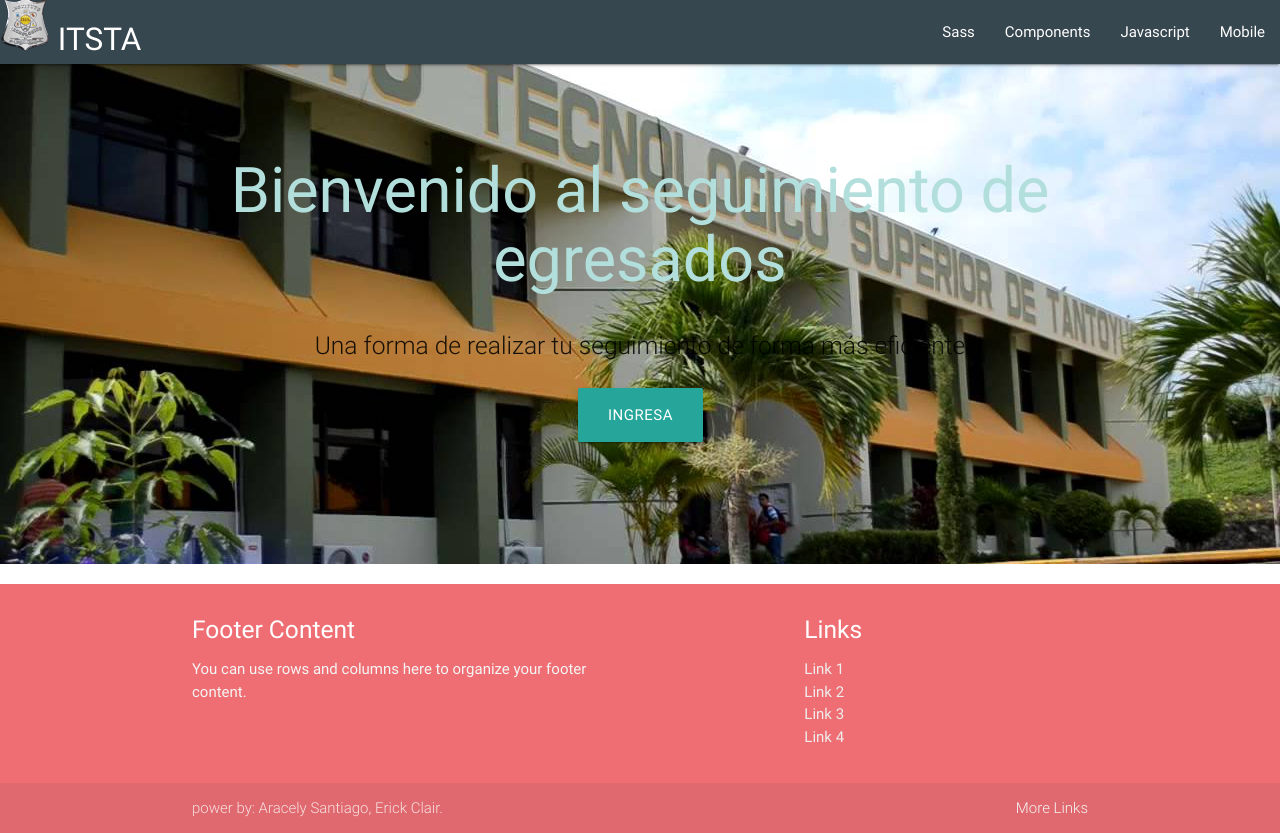
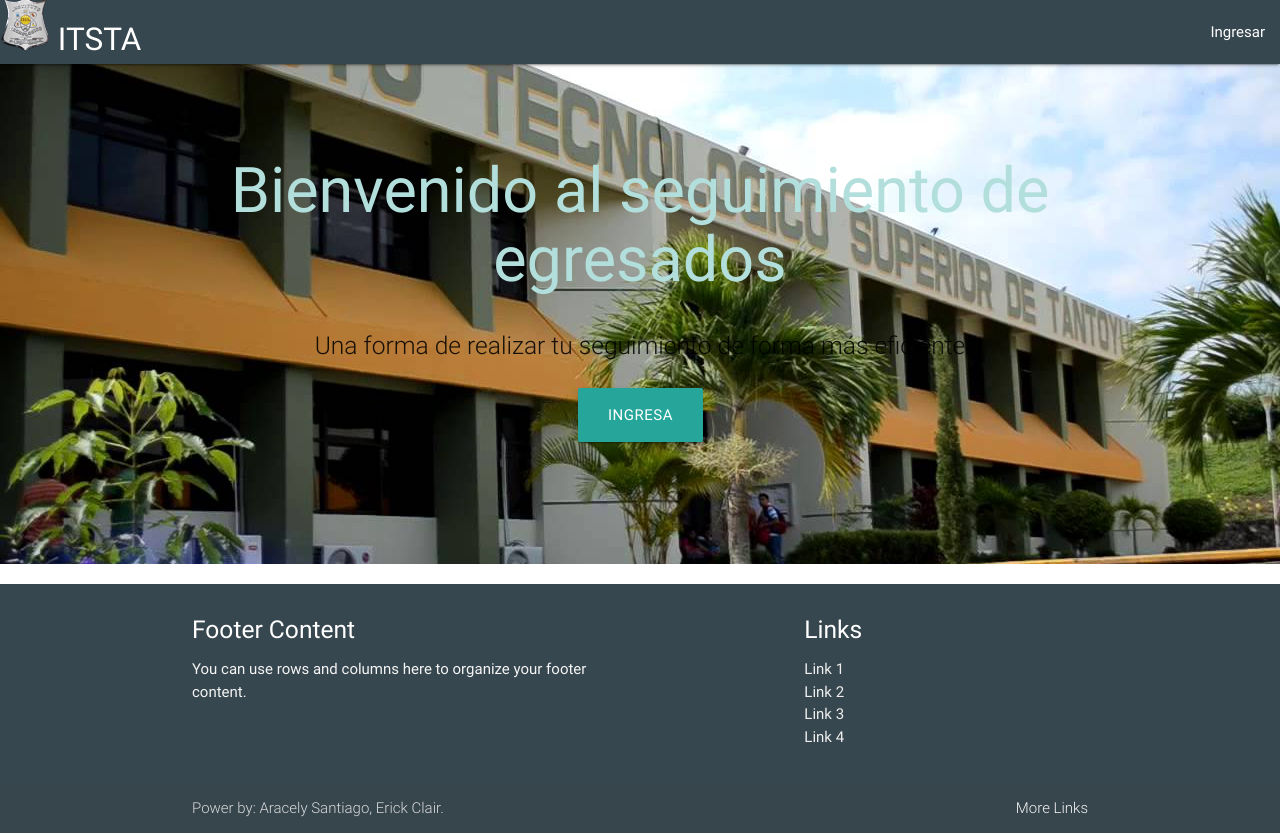
Before and after one commit to PaginaITSTA/Egresados, a PHP site: page /control/home.php in a window 1280 px wide. Run offline with PHP 8.4, Linux system fonts and the light colour scheme.

Commit message:
cambios en navegabilidad de dasboard, home, footer y login

```diff
--- /dev/null
+++ b/web/control/controlador/control_login.php
@@ -0,0 +1,4 @@
+<?php
+	header('location: ../dashboard.php');
+	die();
+?>
--- a/web/control/home.php
+++ b/web/control/home.php
@@ -17,20 +17,14 @@
 	<div class="nav-wrapper #37474f blue-grey darken-3">
 
 		<a href="../index.php" class="brand-logo"><img src="../img/logo1.png"/> ITSTA</a>
-		<a href="#" data-activates="mobile-demo" class="button-collapse"><i class="material-icons">menu</i></a>
+		<a data-activates="mobile-demo" class="button-collapse"><i class="material-icons">menu</i></a>
 
 		<ul class="right hide-on-med-and-down">
-			<li><a href="sass.html">Sass</a></li>
-			<li><a href="badges.html">Components</a></li>
-			<li><a href="collapsible.html">Javascript</a></li>
-			<li><a href="mobile.html">Mobile</a></li>
+			<li><a href="login.php">Ingresar</a></li>
 		</ul>
 
 		<ul class="side-nav" id="mobile-demo">
-			<li><a href="sass.html">Sass</a></li>
-			<li><a href="badges.html">Components</a></li>
-			<li><a href="collapsible.html">Javascript</a></li>
-			<li><a href="mobile.html">Mobile</a></li>
+			<li><a href="login.php">Ingresar</a></li>
 		</ul>
 
 	</div>
--- a/web/control/login.php
+++ b/web/control/login.php
@@ -2,7 +2,7 @@
 <html>
 <head>
 <meta charset="utf-8">
-<title>Documento sin título</title>
+<title>Ingreso a la aplicación.</title>
 
 <link href="http://fonts.googleapis.com/icon?family=Material+Icons" rel="stylesheet">
 <!--Import materialize.css-->
@@ -40,6 +40,7 @@
 		</div>
 		<div class="col s12 m6">
 			<div class="card blue-grey darken-1">
+           	<form action="controlador/control_login.php" method="post">
             	<div class="card-content white-text">
               		<span class="card-title">Ingrese por favor.</span>
 
@@ -68,8 +69,9 @@
             	</div>
 
             	<div class="card-action right-align">
-              		<input type="submit" value="Ingresar">
+              		<input class="waves-effect waves-light btn" type="submit" value="Ingresar">
             	</div>
+            </form>
 			</div>
 		</div>
     </div>
--- a/web/plantillas/footer.php
+++ b/web/plantillas/footer.php
@@ -1,4 +1,4 @@
-<footer class="page-footer">
+<footer class="page-footer #37474f blue-grey darken-3">
    	<div class="container">
 		<div class="row">
 
@@ -20,7 +20,7 @@
 	</div>
 		<div class="footer-copyright">
 			<div class="container">
-				power by: Aracely Santiago, Erick Clair.
+				Power by: Aracely Santiago, Erick Clair.
 				<a class="grey-text text-lighten-4 right" href="#!">More Links</a>
 			</div>
 		</div>
```
Also changed, not shown: web/control/dashboard.php (+17 -1 lines).
